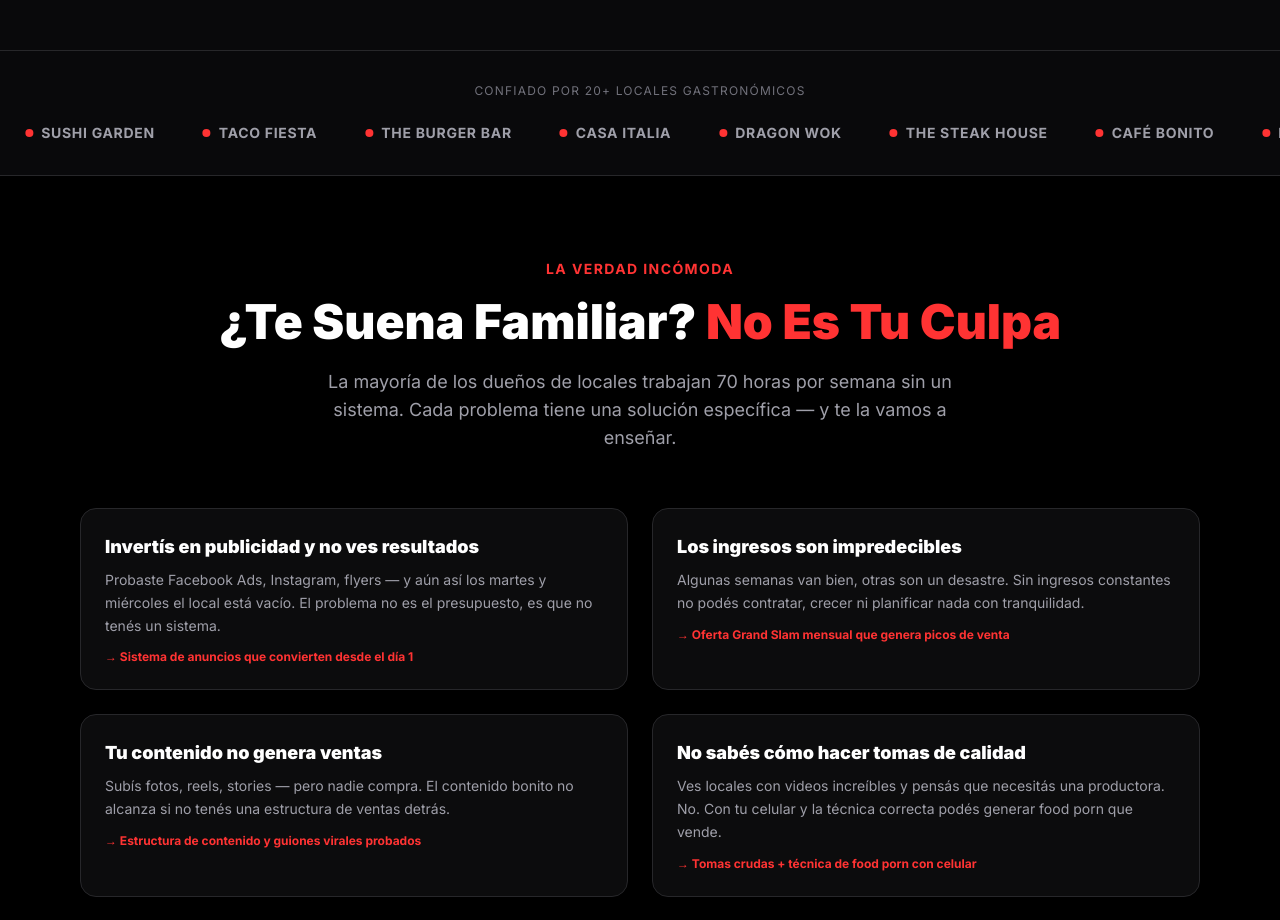
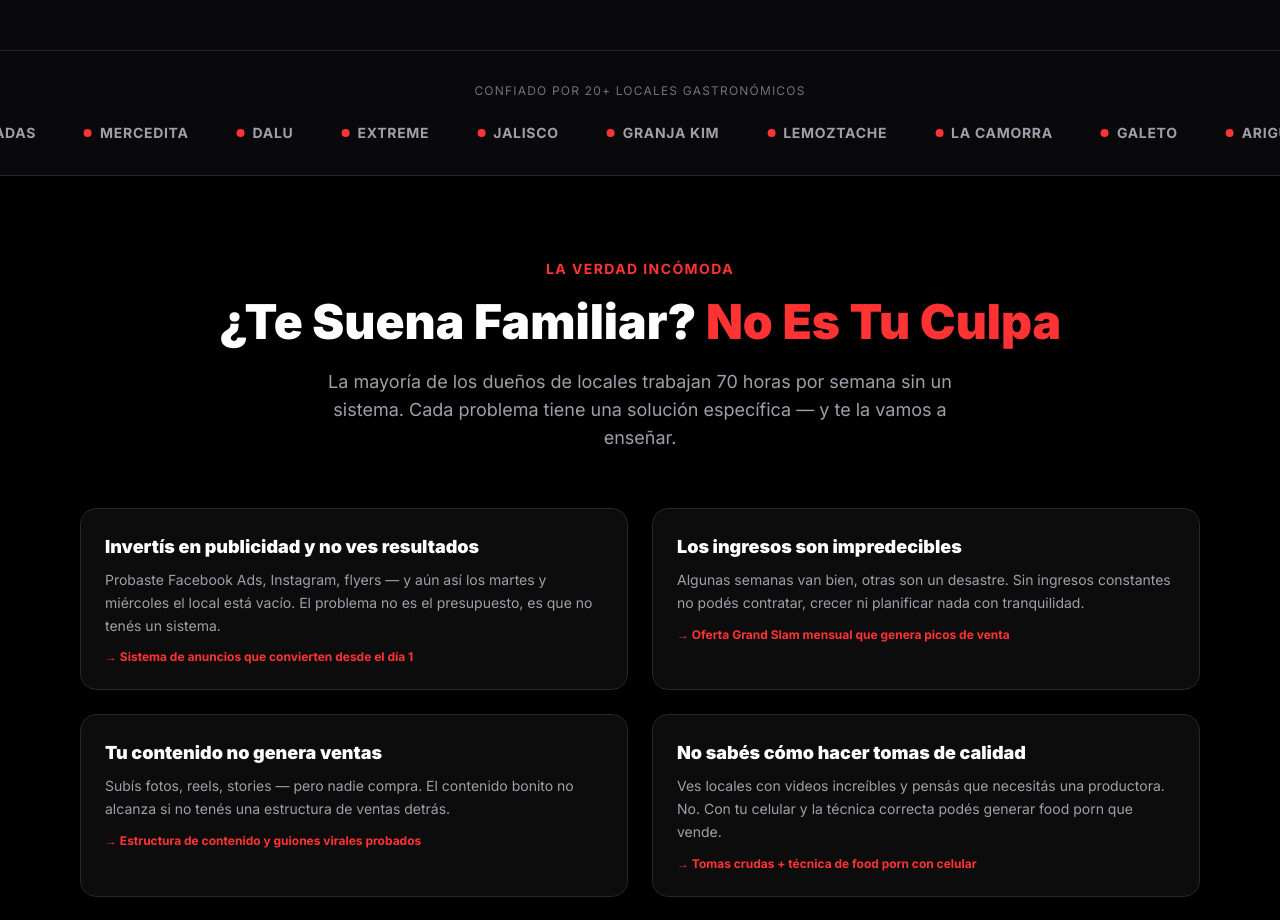
Before and after one commit to guillermolezcanopy-byte/Hungry-Customers, a Next.js app: page / in a window 1280 px wide. Shown: the part 1660-2580 px from the top of the page. Built offline with nearby package versions, Linux system fonts and the light colour scheme.

Commit message:
Update brand logos in SocialProof ticker marquee

```diff
--- a/components/SocialProof.tsx
+++ b/components/SocialProof.tsx
@@ -1,12 +1,19 @@
 const logos = [
-  "Pizza Palace",
-  "Sushi Garden",
-  "Taco Fiesta",
-  "The Burger Bar",
-  "Casa Italia",
-  "Dragon Wok",
-  "The Steak House",
-  "Café Bonito",
+  "Chempanadas",
+  "Mercedita",
+  "Dalu",
+  "Extreme",
+  "Jalisco",
+  "Granja Kim",
+  "Lemoztache",
+  "La Camorra",
+  "Galeto",
+  "Arigua Resto Bar",
+  "Il Mostaccio",
+  "Criollo",
+  "Scala Tasty",
+  "Koke",
+  "Billie Burger",
 ];
 
 export default function SocialProof() {
@@ -15,7 +22,7 @@ export default function SocialProof() {
       <p className="text-center text-zinc-500 text-xs uppercase tracking-widest mb-6 px-4">
         Confiado por 20+ locales gastronómicos
       </p>
-      <div className="flex gap-12 animate-[scroll_30s_linear_infinite] whitespace-nowrap">
+      <div className="flex gap-12 animate-[scroll_45s_linear_infinite] whitespace-nowrap">
         {[...logos, ...logos].map((name, i) => (
           <span
             key={i}
```
